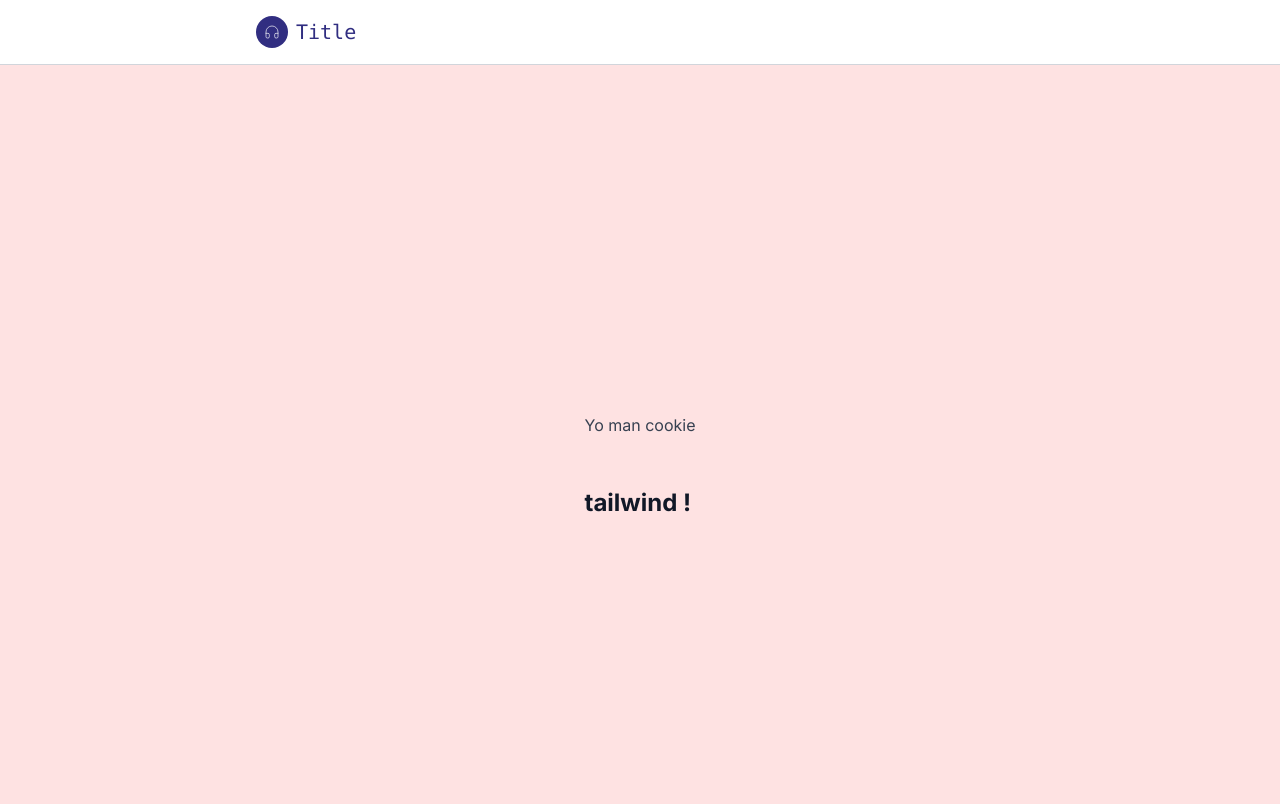
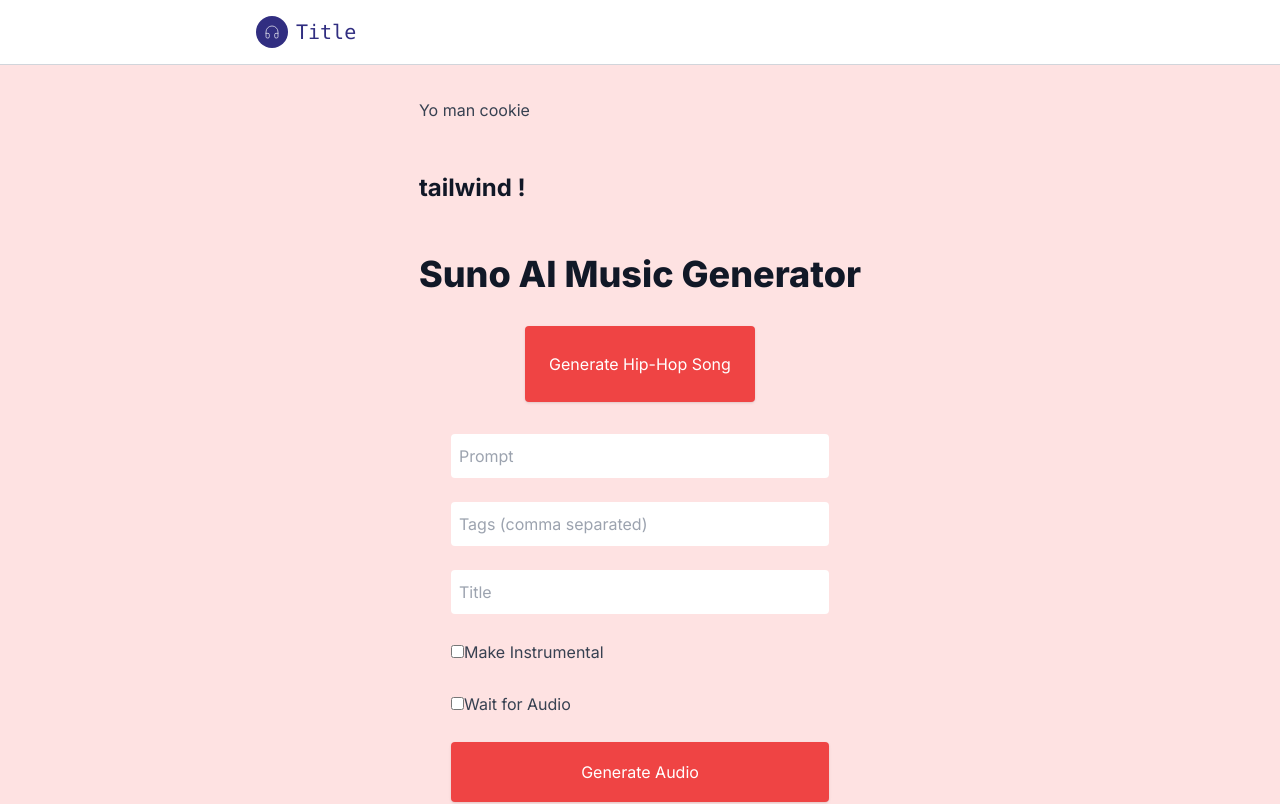
Before and after one commit to appcessorize/suno-api, a Next.js app: page / in a window 1280 px wide. Shown: the top 804 px of the page. Built offline with nearby package versions, Linux system fonts and the light colour scheme.

Commit message:
custom song

```diff
--- /dev/null
+++ b/src/app/components/CustomSong.js
@@ -0,0 +1,138 @@
+import { useState } from "react";
+
+async function generateCustomAudio(data) {
+  try {
+    const response = await fetch("/api/custom_generate", {
+      method: "POST",
+      headers: {
+        "Content-Type": "application/json",
+      },
+      body: JSON.stringify(data),
+    });
+
+    if (!response.ok) {
+      const errorData = await response.json();
+      throw new Error(errorData.error || "Something went wrong");
+    }
+
+    const result = await response.json();
+    return result;
+  } catch (error) {
+    console.error("Error generating custom audio:", error);
+    throw error;
+  }
+}
+
+export default function CustomSong() {
+  const [prompt, setPrompt] = useState("");
+  const [tags, setTags] = useState("");
+  const [title, setTitle] = useState("");
+  const [makeInstrumental, setMakeInstrumental] = useState(false);
+  const [waitAudio, setWaitAudio] = useState(false);
+  const [result, setResult] = useState(null);
+  const [error, setError] = useState(null);
+  const [loading, setLoading] = useState(false);
+
+  const handleGenerate = async () => {
+    setLoading(true); // Set loading to true when request starts
+    setError(null);
+    setResult(null);
+
+    try {
+      const data = {
+        prompt,
+        tags: tags.split(",").map((tag) => tag.trim()),
+        title,
+        make_instrumental: makeInstrumental,
+        wait_audio: waitAudio,
+      };
+
+      const response = await generateCustomAudio(data);
+      setResult(response);
+      setError(null);
+    } catch (err) {
+      setError(err.message || "An error occurred");
+    } finally {
+      setLoading(false); // Set loading to false when request finishes
+    }
+  };
+
+  return (
+    <div className="flex flex-col justify-center gap-6 m-8">
+      <input
+        className="p-2 rounded"
+        type="text"
+        placeholder="Prompt"
+        value={prompt}
+        onChange={(e) => setPrompt(e.target.value)}
+      />
+      <input
+        className="p-2 rounded"
+        type="text"
+        placeholder="Tags (comma separated)"
+        value={tags}
+        onChange={(e) => setTags(e.target.value)}
+      />
+      <input
+        className="p-2 rounded"
+        type="text"
+        placeholder="Title"
+        value={title}
+        onChange={(e) => setTitle(e.target.value)}
+      />
+      <label>
+        <input
+          type="checkbox"
+          checked={makeInstrumental}
+          onChange={(e) => setMakeInstrumental(e.target.checked)}
+        />
+        Make Instrumental
+      </label>
+      <label>
+        <input
+          type="checkbox"
+          checked={waitAudio}
+          onChange={(e) => setWaitAudio(e.target.checked)}
+        />
+        Wait for Audio
+      </label>
+      <button
+        onClick={handleGenerate}
+        className="bg-red-500 text-white p-4 rounded shadow flex justify-center items-center"
+        disabled={loading}
+      >
+        {loading ? (
+          <svg
+            className="animate-spin h-5 w-5 text-white"
+            xmlns="http://www.w3.org/2000/svg"
+            fill="none"
+            viewBox="0 0 24 24"
+          >
+            <circle
+              className="opacity-25"
+              cx="12"
+              cy="12"
+              r="10"
+              stroke="currentColor"
+              strokeWidth="4"
+            ></circle>
+            <path
+              className="opacity-75"
+              fill="currentColor"
+              d="M4 12a8 8 0 018-8V0C5.373 0 0 5.373 0 12h4zM2 12a10 10 0 0110-10v4a6 6 0 00-6 6H2z"
+            ></path>
+          </svg>
+        ) : (
+          "Generate Audio"
+        )}
+      </button>
+
+      {error && <div>Error: {error}</div>}
+      {result && (
+        <div>
+          Audio generated: <audio controls src={result.audioUrl}></audio>
+        </div>
+      )}
+    </div>
+  );
+}
--- a/src/app/page.tsx
+++ b/src/app/page.tsx
@@ -4,6 +4,7 @@
 // import TodoList from "@/components/TodoList";
 import TodoList from "../app/components/TodoList";
 import Song from "../app/components/Song";
+import CustomSong from "../app/components/CustomSong";
 const inter = Inter({ subsets: ["latin"] });
 
 export default function Home() {
@@ -15,7 +16,11 @@
         <div className="prose">
           <p>Yo man cookie</p>
           <h2>tailwind !</h2>
-          {/* <Song /> */}
+          <Song />
+
+          <div>
+            <CustomSong />
+          </div>
         </div>
       </div>
       <div className="h-screen w-full bg-black flex items-center flex-col justify-center snap-start bg-[url('https://c4.wallpaperflare.com/wallpaper/914/522/554/david-bowie-musician-smoking-wallpaper-preview.jpg')] bg-cover">
```
